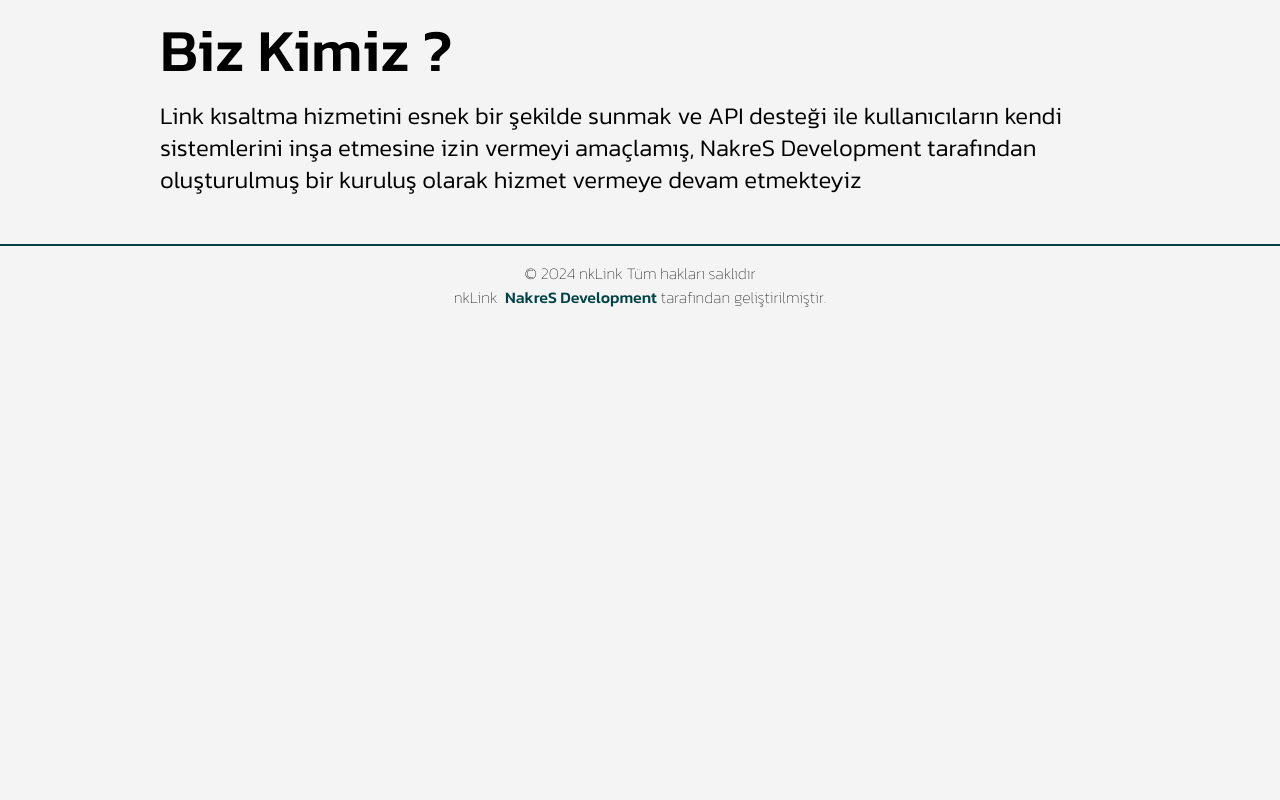
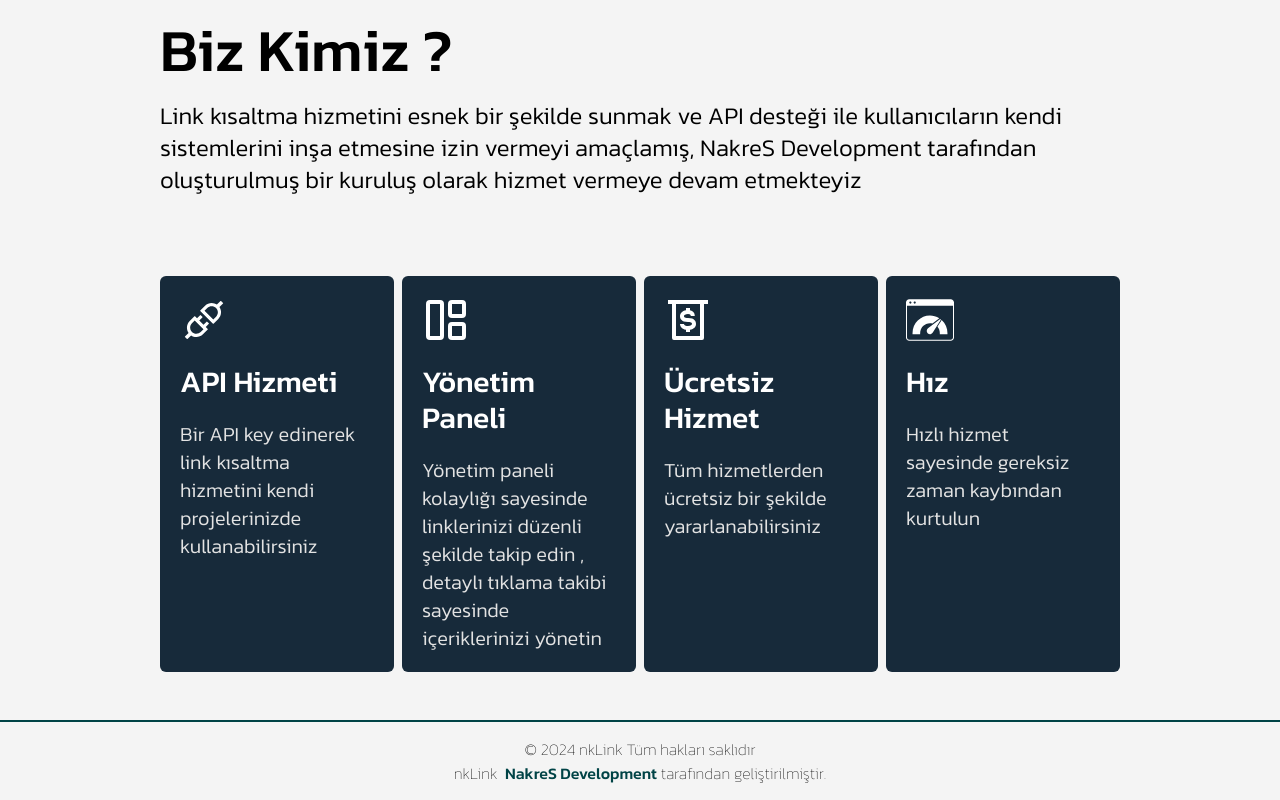
Before and after one commit to NNakreSS/next-url_shortener, a Next.js app: page / in a window 1280 px wide. Shown: the part 666-1466 px from the top of the page. Before the commit the page ends 990 px from the top, so only its background shows below. Built offline with nearby package versions, Linux system fonts and the light colour scheme.

Commit message:
Create Services

```diff
--- a/src/app/components/about/About.tsx
+++ b/src/app/components/about/About.tsx
@@ -1,9 +1,11 @@
+import Services from "./Services";
 import WhoWeAre from "./WhoWeAre";
 
 function About() {
   return (
-    <section className="py-12">
+    <section className="py-12 flex flex-wrap gap-20">
       <WhoWeAre />
+      <Services />
     </section>
   );
 }
--- /dev/null
+++ b/src/app/components/about/Services.tsx
@@ -0,0 +1,48 @@
+// icons
+import { AiOutlineApi } from "react-icons/ai";
+import { LuLayoutPanelLeft } from "react-icons/lu";
+import { BiMoneyWithdraw } from "react-icons/bi";
+import { SiPagespeedinsights } from "react-icons/si";
+// fonts
+import { kanit } from "@/app/fonts";
+//
+import clsx from "clsx";
+
+const ServicesData = [
+  {
+    title: "API Hizmeti",
+    icon: AiOutlineApi,
+    text: "Bir API key  edinerek  link kısaltma hizmetini kendi projelerinizde kullanabilirsiniz",
+  },
+  {
+    title: "Yönetim Paneli",
+    icon: LuLayoutPanelLeft,
+    text: "Yönetim paneli kolaylığı sayesinde linklerinizi düzenli şekilde takip edin , detaylı tıklama takibi sayesinde içeriklerinizi yönetin",
+  },
+  {
+    title: "Ücretsiz Hizmet",
+    icon: BiMoneyWithdraw,
+    text: "Tüm hizmetlerden ücretsiz bir şekilde yararlanabilirsiniz    ",
+  },
+  {
+    title: "Hız",
+    icon: SiPagespeedinsights,
+    text: "Hızlı hizmet sayesinde gereksiz zaman kaybından kurtulun",
+  },
+];
+
+function Services() {
+  return (
+    <div className={clsx(kanit.className, "grid grid-cols-4 gap-2 text-white")}>
+      {ServicesData.map(({ title, text, icon: Icon }) => (
+        <div className="flex flex-col gap-5 p-5 bg-Blue rounded-md">
+          <Icon className="text-5xl" />
+          <h4 className="text-3xl font-medium">{title}</h4>
+          <p className="text-xl font-light text-off-wite">{text}</p>
+        </div>
+      ))}
+    </div>
+  );
+}
+
+export default Services;
```
